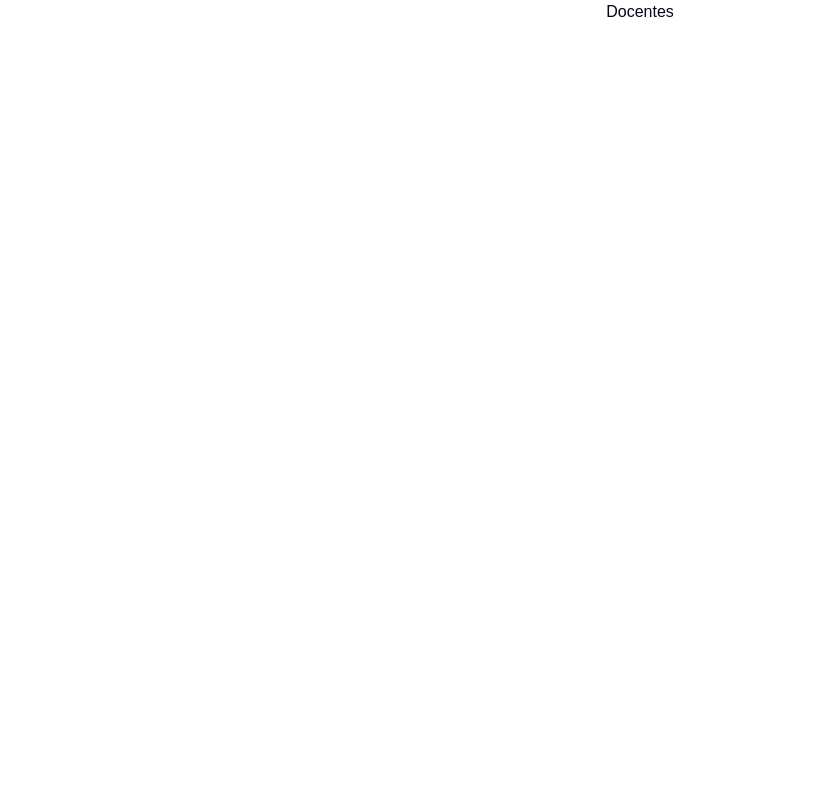
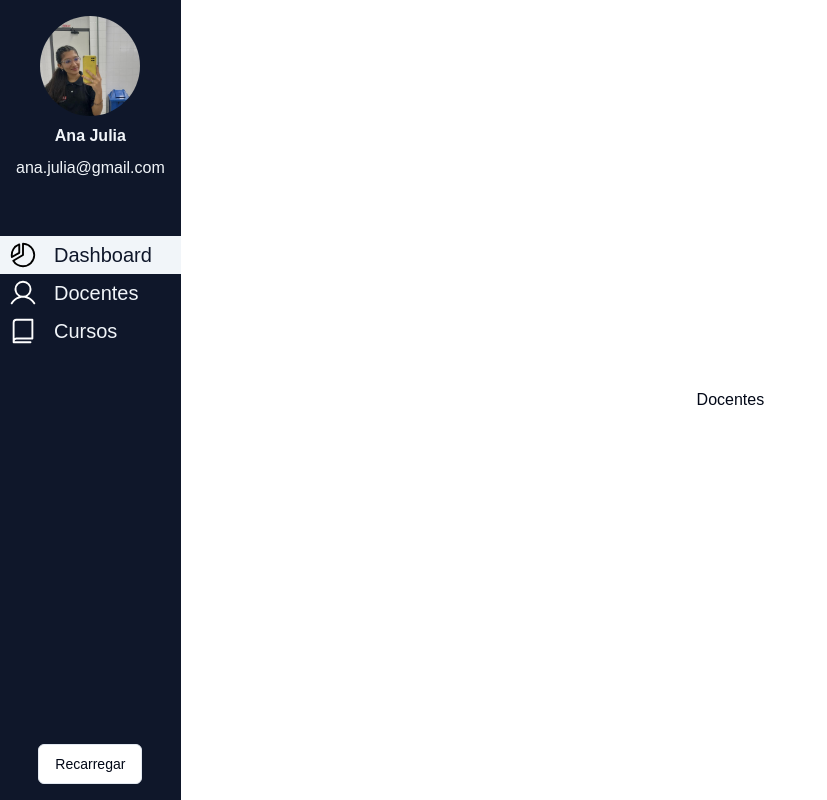
Before and after one commit to Gestao-FIC/ads_projeto_gestao_fic, a Next.js app in the folder frontend/: page /docentes in a window 1280 px wide. Shown: the whole page, without its empty margins (0-827 px from the left). Built offline with nearby package versions, Linux system fonts and the light colour scheme.

Commit message:
feat: add nav component to layout file

```diff
--- a/frontend/app/layout.tsx
+++ b/frontend/app/layout.tsx
@@ -1,6 +1,7 @@
 import type { Metadata } from "next";
 import localFont from "next/font/local";
 import "./globals.css";
+import Nav from "@/components/nav";
 
 const geistSans = localFont({
   src: "./fonts/GeistVF.woff",
@@ -26,9 +27,10 @@ export default function RootLayout({
   return (
     <html lang="en">
       <body
-        className={`${geistSans.variable} ${geistMono.variable} antialiased`}
+        className={`${geistSans.variable} ${geistMono.variable} antialiased flex flex-row min-h-screen w-screen`}
       >
-        {children}
+        <Nav />
+        <div className="w-full min-h-screen">{children}</div>
       </body>
     </html>
   );
```
